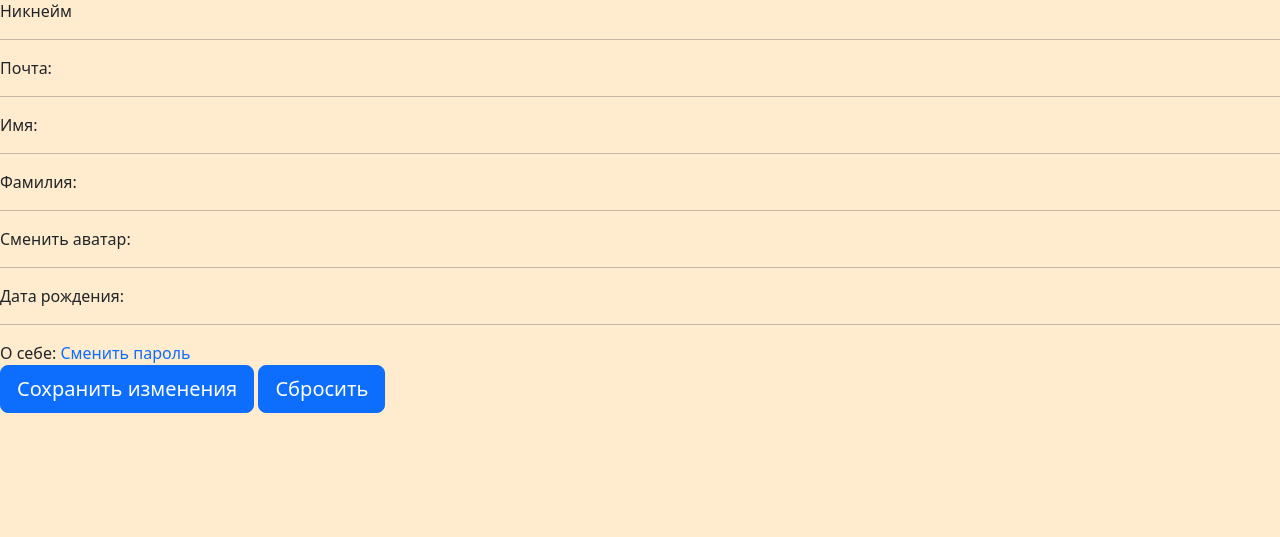
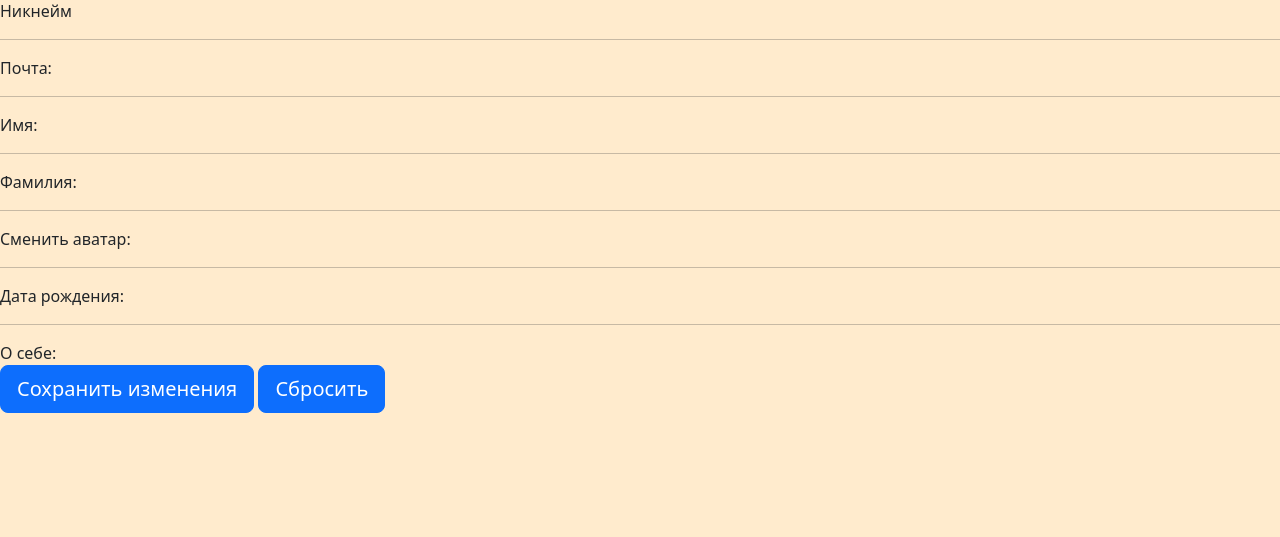
Before and after one commit to darksquare1/vcars, a Django app: template templates/registration/profile_edit.html in a window 1280 px wide. Shown: the part 57-594 px from the top of the page. Run offline with Django 5.2, Linux system fonts and the light colour scheme; the template is opened without the code that fills it, so the values that code supplies are empty; some libraries are stand-ins or nearby versions.

Commit message:
removed password change

```diff
--- a/templates/registration/profile_edit.html
+++ b/templates/registration/profile_edit.html
@@ -40,7 +40,6 @@
                     <hr>
                     <label>О себе:</label>
                     {{ form.bio }}
-                    <a href="{% url 'password_change' %}" class="text-decoration-none">Сменить пароль</a>
                 </div>
             </div>
             <button type="submit" class="btn btn-primary btn-lg">Сохранить изменения</button>
```
Lines whose indentation alone changed are shown as unchanged.
